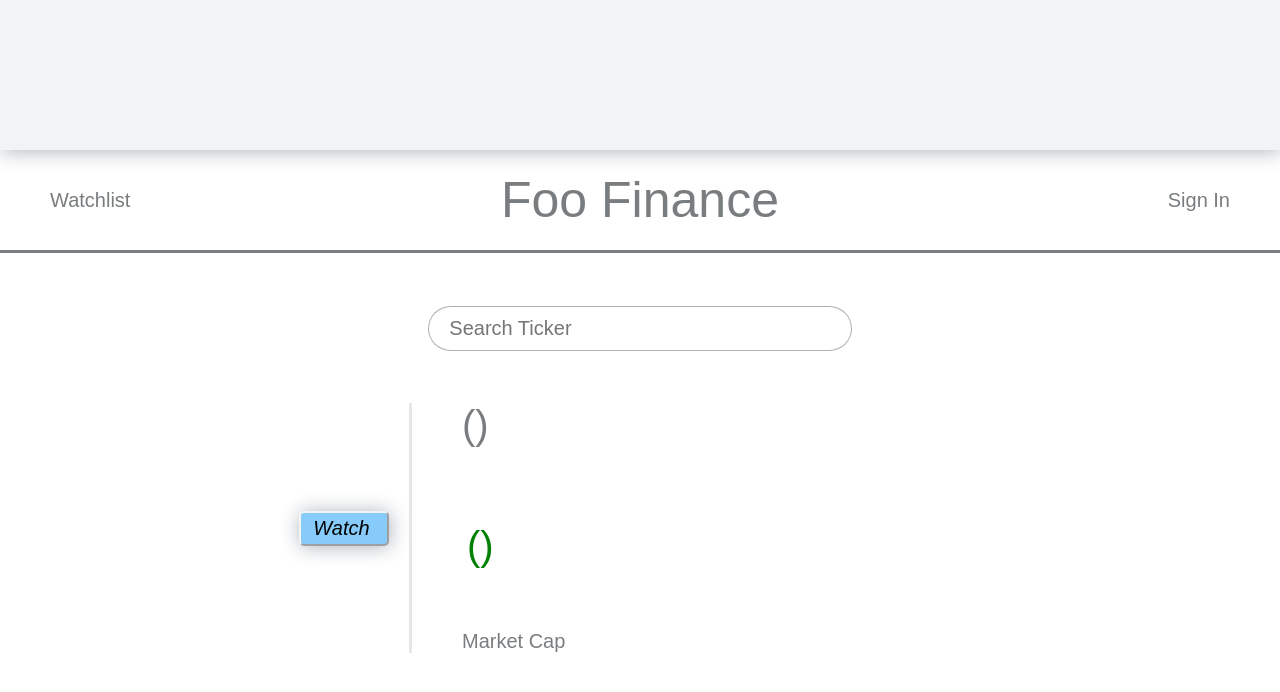
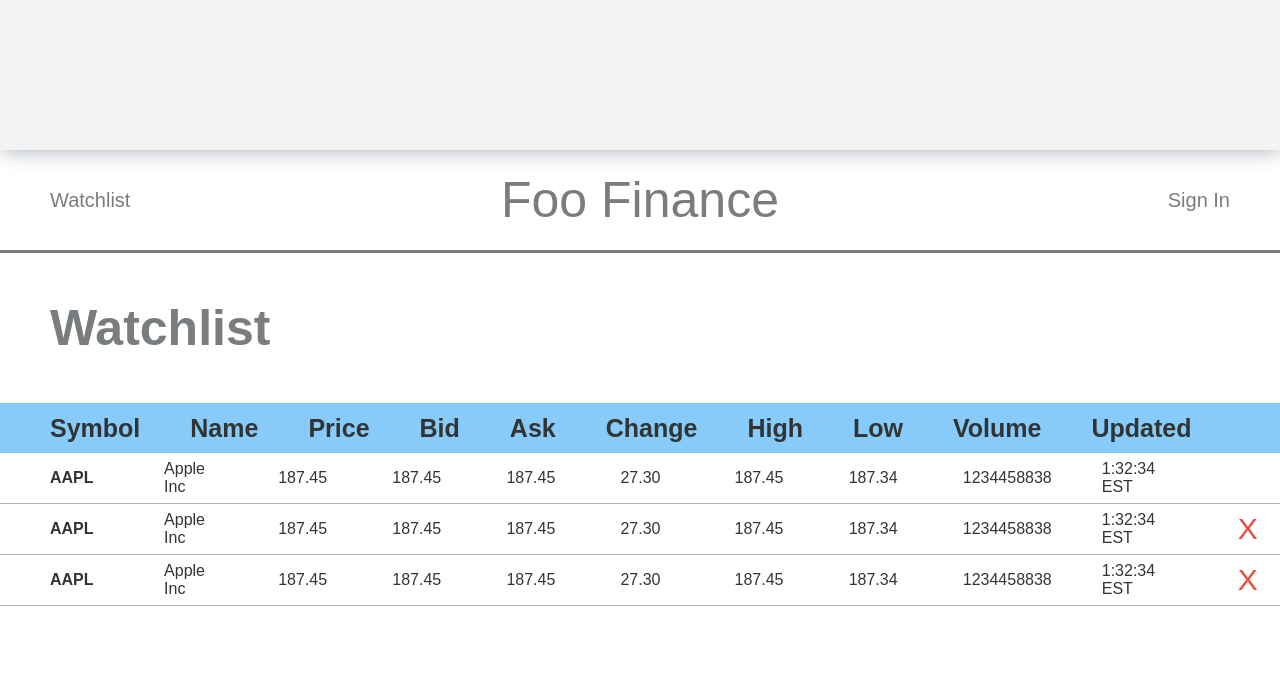
Before and after one commit to Amjad-H-Ali/Stock_Watchlist_React, a React (Create React App) app: page / in a window 1280 px wide. Shown: the top 692 px of the page. Built offline with nearby package versions, Linux system fonts and the light colour scheme; no server answers; the HTML template or start-up script is replaced by a standard one.

Commit message:
Styled watchlist

```diff
--- a/src/App.css
+++ b/src/App.css
@@ -360,5 +360,50 @@
 .changePercent {
   margin-left: 5px;
 }
+.watchlist-title {
+  display: flex;
+  color: #797D7F;
+  font-size: 50px;
+  font-weight: bold;
+  height: 150px;
+  align-items: center;
+  padding-left: 50px;
+}
+.watchlist-main-row {
+  background-color: #86CBF9;
+  font-size: 25px;
+  font-weight: bold;
+}
+.row {
+  color: #333;
+  height: 50px;
+  display: flex;
+  justify-content: space-evenly;
+  flex-direction: row;
+  align-items: center;
+}
+.row > div {
+  width:100%;
+  padding-left: 50px;
+}
+.watchlist-row {
+  border-width: 0px 0px 1px 0px;
+  border-color: #ABB2B9;
+  border-style: solid;
+
+}
+
+.watchlist-rows:nth-child(odd) {
+  background-color: #F2F3F4;
+}
+.bold {
+  font-weight: bold;
+}
+.x {
+  text-align: center;
+  font-size: 30px;
+  color: #E74C3C;
+
+}
 
 /*GZSIUVJPSSSR5WU5*/
--- a/src/App.js
+++ b/src/App.js
@@ -115,11 +115,70 @@ class App extends Component {
           <div onClick={this.showModal} className="sign-link nav">Sign In</div>
         </header>
 
-        <Search getStock={this.getStock} />
 
-        <Stock stock={this.state.stock} AAPL={this.state.AAPL}/>
+        <div className='watchlist'>
+          <div className='watchlist-title'> Watchlist </div>
 
-        {this.state.modal ? <Signin_Register showModal={this.showModal} signIn={this.signIn} signUp={this.signUp}/> : null}
+          <div className='watchlist-rows'>
+            <div className='watchlist-main-row row'>
+              <div className='bold'>Symbol</div>
+              <div>Name</div>
+              <div>Price</div>
+              <div>Bid</div>
+              <div>Ask</div>
+              <div>Change</div>
+              <div>High</div>
+              <div>Low</div>
+              <div>Volume</div>
+              <div>Updated</div>
+              <div></div>
+            </div>
+            <div className='watchlist-row row'>
+              <div className='bold'>AAPL</div>
+              <div>Apple Inc</div>
+              <div>187.45</div>
+              <div>187.45</div>
+              <div>187.45</div>
+              <div>27.30</div>
+              <div>187.45</div>
+              <div>187.34</div>
+              <div>1234458838</div>
+              <div>1:32:34 EST</div>
+              <div className='x'><i className='fa fa-close'></i></div>
+            </div>
+            <div className='watchlist-row row'>
+              <div className='bold'>AAPL</div>
+              <div>Apple Inc</div>
+              <div>187.45</div>
+              <div>187.45</div>
+              <div>187.45</div>
+              <div>27.30</div>
+              <div>187.45</div>
+              <div>187.34</div>
+              <div>1234458838</div>
+              <div>1:32:34 EST</div>
+              <div className='x'>X</div>
+            </div>
+            <div className='watchlist-row row'>
+              <div className='bold'>AAPL</div>
+              <div>Apple Inc</div>
+              <div>187.45</div>
+              <div>187.45</div>
+              <div>187.45</div>
+              <div >27.30</div>
+              <div>187.45</div>
+              <div>187.34</div>
+              <div>1234458838</div>
+              <div>1:32:34 EST</div>
+              <div className='x'>X</div>
+            </div>
+          </div>
+        </div>
+
+
+
+
+        {this.state.modal ? <Signin_Register showModal={this.showModal} signIn={this.signIn} signUp={this.signUp} /> : null}
 
       </div>
     );
@@ -127,6 +186,14 @@ class App extends Component {
 }
 
 export default App;
+/*
+<Search getStock={this.getStock} />
+
+        <Stock stock={this.state.stock} AAPL={this.state.AAPL}/>
+        */
+
+
+
 
 /*<div className="body-header">
    Welcome John
```
